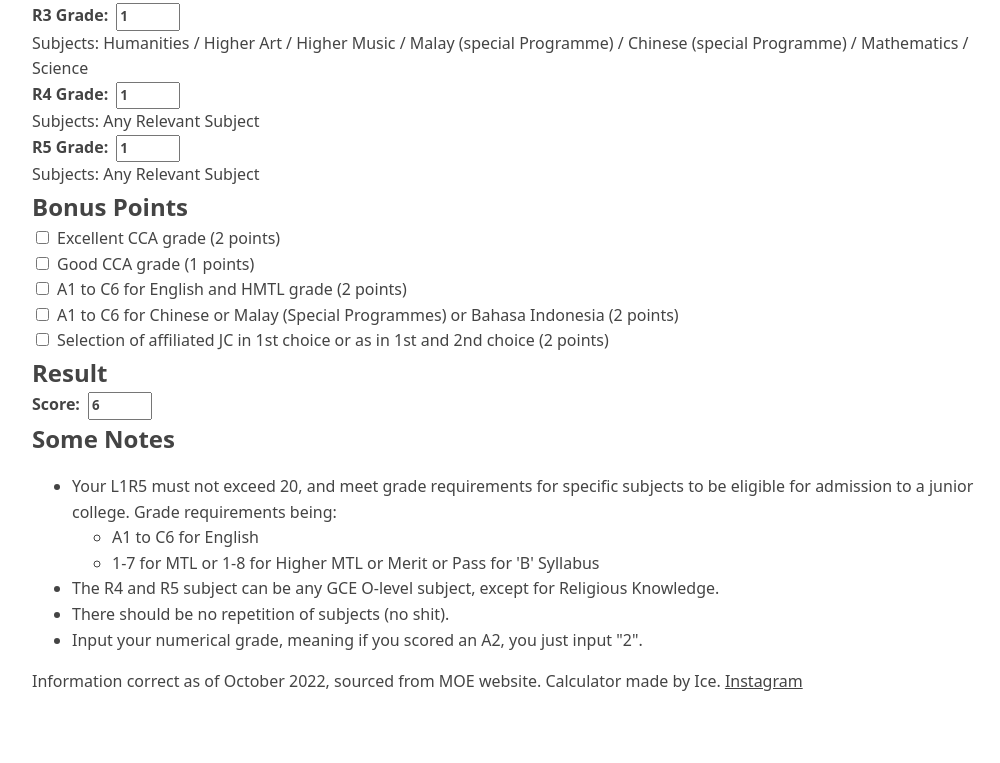
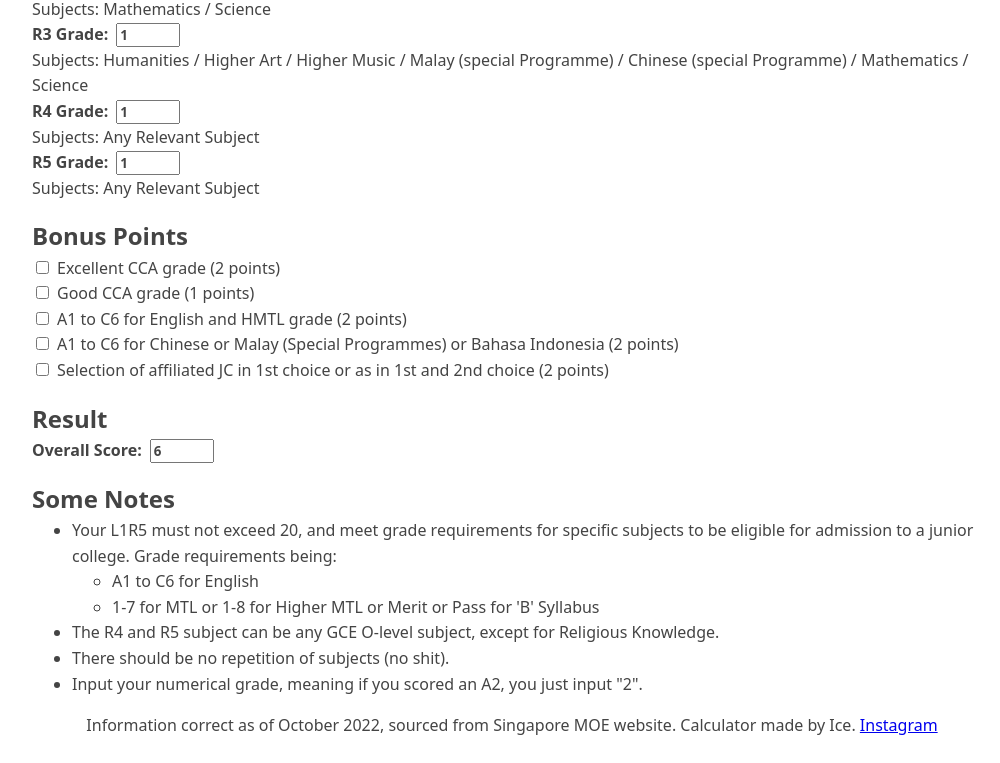
Before and after one commit to ic1y/l1r5, a plain HTML site: page index.html in a window 1280 px wide. Shown: the part 261-1024 px from the top of the page, without its empty margins (128-1128 px from the left). Before the commit the page ends 972 px from the top, so only its background shows below. Drawn offline with Linux system fonts and the light colour scheme.

Commit message:
change styling

```diff
--- a/app.js
+++ b/app.js
@@ -6,35 +6,23 @@ function titleCase(str) {
 	return splitStr.join(' ');
 }
 const subjects = {
-	l1: {
-		subj: ["english", "higher mother tongue language"]
-	},
-	r1: {
-		subj: ["humanities", "higher art", "higher music", "malay (special programme)", "chinese (special programme)"]
-	},
-	r2: {
-		subj: ["mathematics", "science"]
-	},
-	r3: {
-		subj: ["humanities", "higher art", "higher music", "malay (special programme)", "chinese (special programme)", "mathematics", "science"]
-	},
-	r4: {
-		subj: null,
-	},
-	r5: {
-		subj: null,
-	}
+	l1: ["english", "higher mother tongue language"],
+	r1: ["humanities", "higher art", "higher music", "malay (special programme)", "chinese (special programme)"],
+	r2: ["mathematics", "science"],
+	r3: ["humanities", "higher art", "higher music", "malay (special programme)", "chinese (special programme)", "mathematics", "science"],
+	r4: null,
+	r5: null
 }
 const subjSec = document.getElementById("subj")
 Object.keys(subjects).forEach(subject => {
- 	const subjs = document.createElement("p");
-	subjs.innerText = "Subjects: " + (subjects[subject].subj == null ? titleCase("any relevant subject") : titleCase(subjects[subject].subj.join(" / ")));
 	const label = document.createElement("label");
 	label.innerText = subject.toUpperCase() + " Grade:";
 	const input = document.createElement("input");
 	input.type = "number";
 	input.min = input.value = 1;
 	input.max = 9;
+	const subjs = document.createElement("p");
+	subjs.innerText = "Subjects: " + (subjects[subject] == null ? titleCase("any relevant subject") : titleCase(subjects[subject].join(" / ")));
 	subjSec.appendChild(label);
 	label.appendChild(input);
 	subjSec.appendChild(subjs);
--- a/index.html
+++ b/index.html
@@ -13,7 +13,9 @@
 </head>
 <body>
 	<main>
-		<h1>L1R5 Calculator</h1>
+		<header>
+			<h1>L1R5 Calculator</h1>
+		</header>
 		<section id="subj">
 			<h2>First Language + Five Relevant Subjects</h2>
 		</section>
@@ -22,7 +24,7 @@
 		</section>
 		<section id="ressec">
 			<h2>Result</h2>
-			<label>Score:<input id="res" type="number" readonly></label>
+			<label>Overall Score:<input id="res" type="number" readonly></label>
 		</section>
 		<section id="notes">
 			<h2>Some Notes</h2>
@@ -40,7 +42,7 @@
 			</ul>
 		</section>
 		<footer>
-			<p>Information correct as of October 2022, sourced from MOE website. Calculator made by Ice. <a href="https://instagram.com/icey.qq">Instagram</a></p>
+			<p>Information correct as of October 2022, sourced from Singapore MOE website. Calculator made by Ice. <a href="https://instagram.com/icey.qq">Instagram</a></p>
 		</footer>
 	</main>
 	<script src="app.js"></script>
--- a/style.css
+++ b/style.css
@@ -1,4 +1,4 @@
-* {
+html {
 	font-family: system-ui, -apple-system, BlinkMacSystemFont, 'Segoe UI', Roboto, Oxygen, Ubuntu, Cantarell, 'Open Sans', 'Helvetica Neue', sans-serif;
 	line-height: 1.6;
 	color: #444;
@@ -7,10 +7,13 @@ body {
 	padding: 16px;
 	margin: 0 auto;
 }
-h1 {
+header, footer, section {
+	padding: 8px 0;
+}
+h1, footer > p {
 	text-align: center;
 }
-h1, h2, h3, p {
+h1, h2, h3, p, ul {
 	margin: 0;
 }
 #subj label, #ressec label, input[type="number"] {
@@ -19,6 +22,8 @@ h1, h2, h3, p {
 input[type="number"] {
 	width: 64px;
 	margin-left: 8px;
+	font-family: inherit;
+	color: #444;
 }
 input[type="checkbox"] {
 	margin-right: 8px;
```
